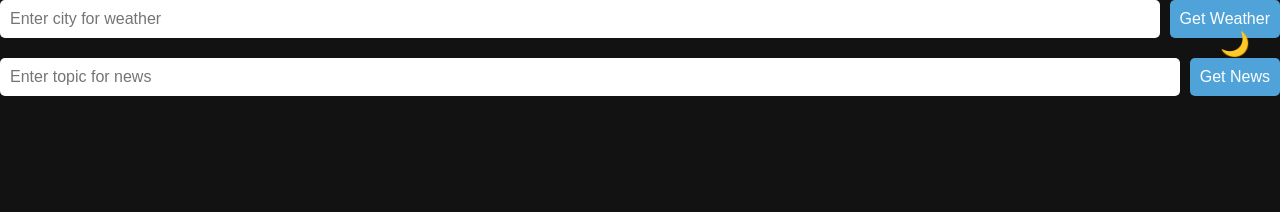
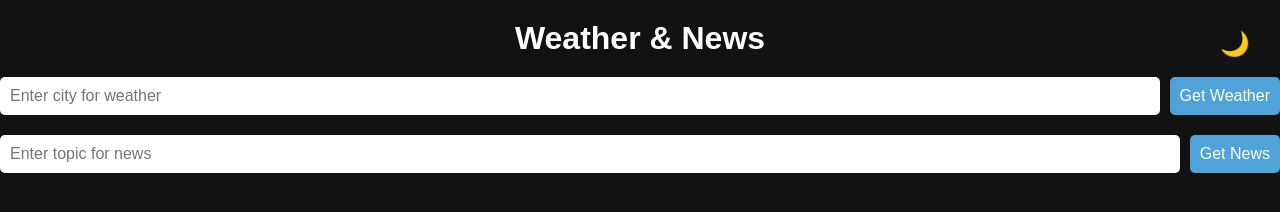
Before and after one commit to devikajslola/devikajslola.github.io, a plain HTML site: page index.html in a window 1280 px wide. Drawn offline with Linux system fonts and the light colour scheme.

Commit message:
Update index.html

```diff
--- a/index.html
+++ b/index.html
@@ -7,6 +7,7 @@
     <title>Weather & News App</title>
 </head>
 <body class="dark-mode">
+    <h1>Weather & News</h1>
     <button id="toggle-theme">🌙</button>
     <div class="button-container">
         <input type="text" id="city-input" placeholder="Enter city for weather">
```
